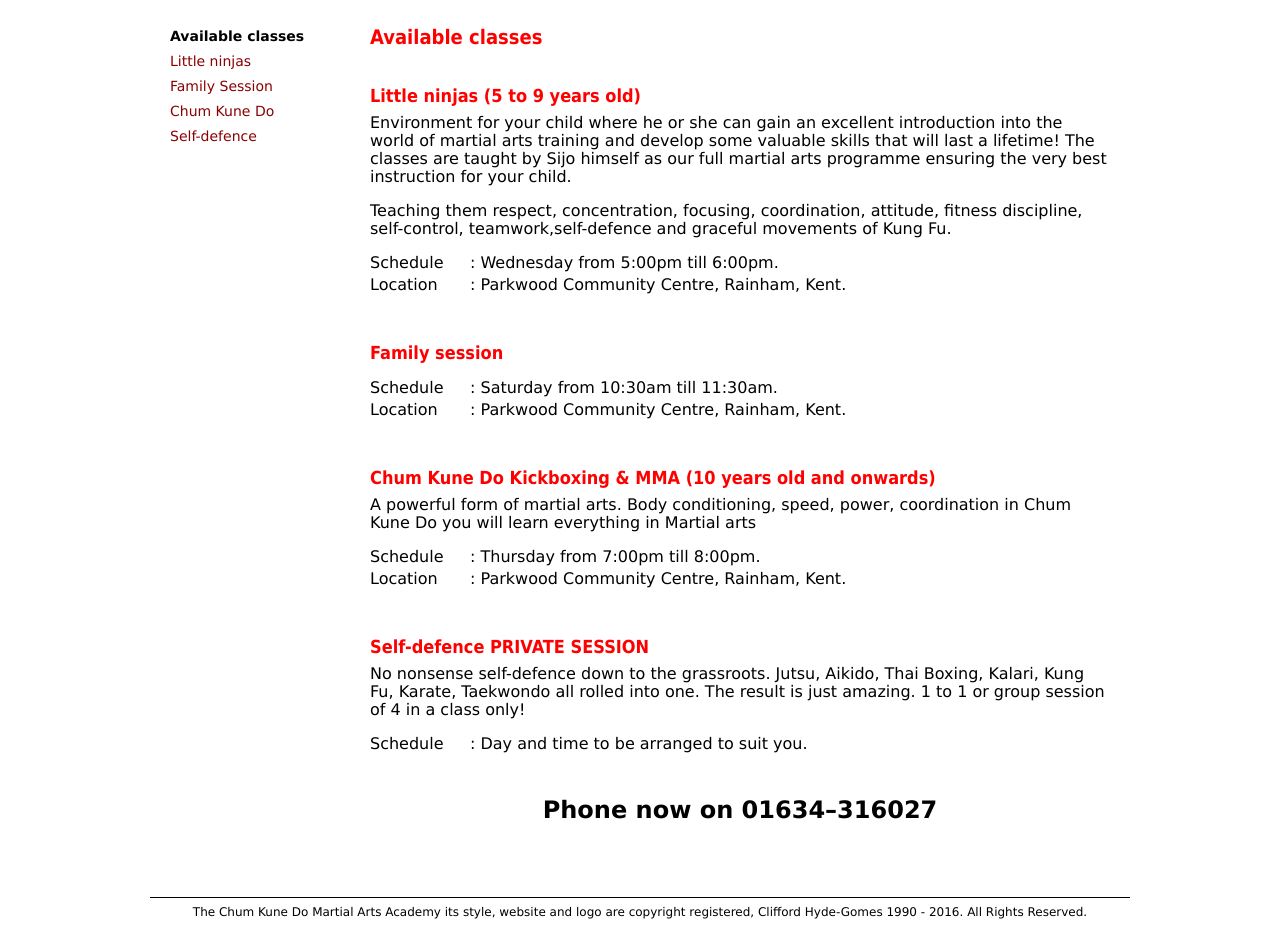
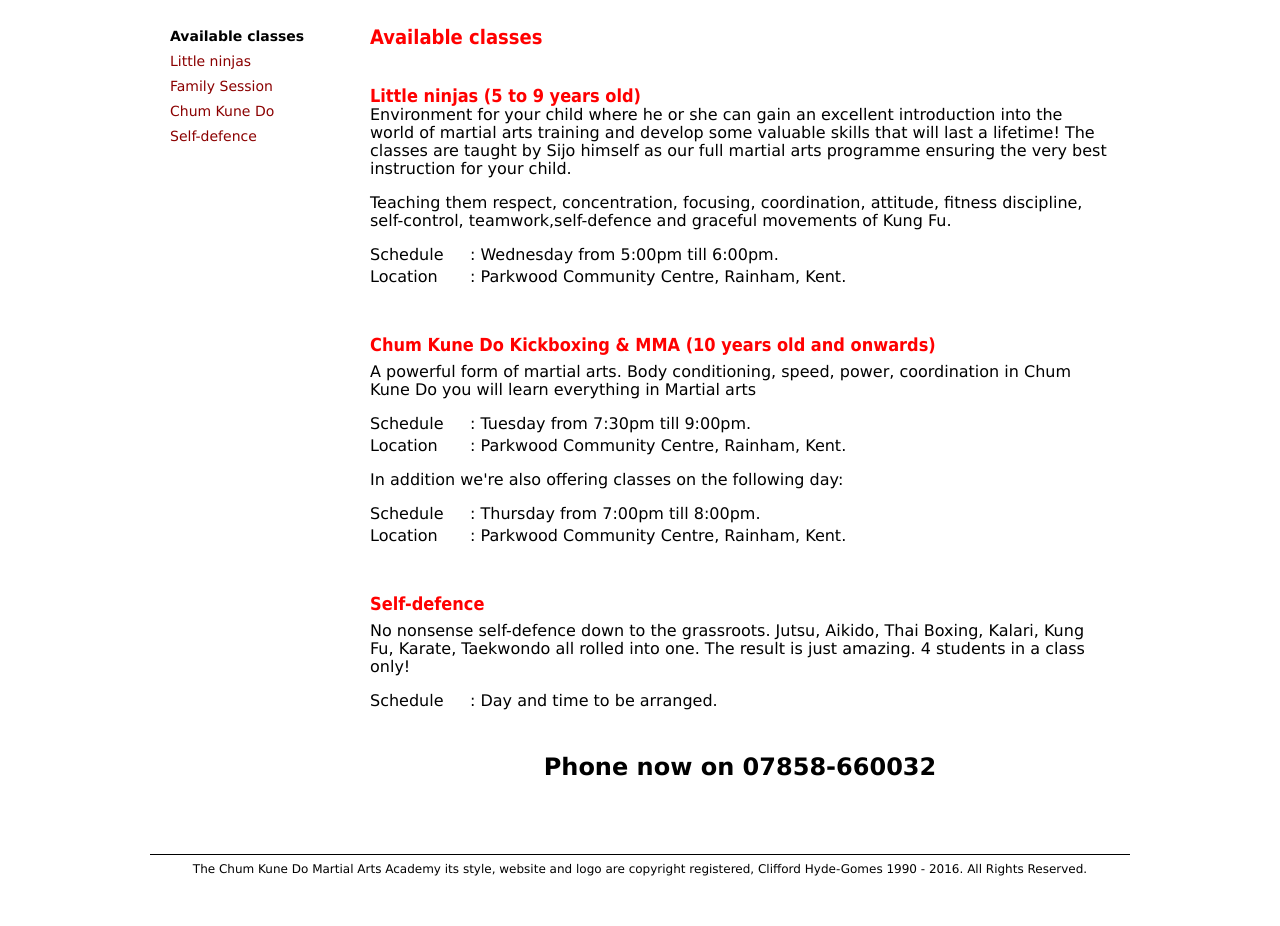
Before and after one commit to tbusser/chumkunedo, a plain HTML site: page classes.html in a window 1280 px wide. Shown: the part 162-1088 px from the top of the page. After the commit the page ends 1045 px from the top, so only its background shows below. Drawn offline with Linux system fonts and the light colour scheme.

Commit message:
Updated the classes and phone number

```diff
--- a/classes.html
+++ b/classes.html
@@ -67,7 +67,7 @@
 			<h2>Available classes</h2>
 
 			<article>
-				<h3 id="littleninjas">Little ninjas (5 to 9 years old)</h3>
+				<h3 id="littleninjas">Little ninjas (5 to 9 years old)</h3></
 				<p>Environment for your child where he or she can gain an excellent introduction into the world of martial arts training and develop some valuable skills that will last a lifetime! The classes are taught by Sijo himself as our full martial arts programme ensuring the very best instruction for your child.</p>
 				<p>Teaching them respect, concentration, focusing, coordination, attitude, fitness discipline, self-control, teamwork,self-defence and graceful movements of Kung Fu.</p>
 				<ul class="classesList">
@@ -77,17 +77,13 @@
 			</article>
 
 			<article>
-				<h3 id="familysession">Family session</h3>
-				<p></p>
+				<h3 id="chumkunedo">Chum Kune Do Kickboxing &amp; MMA (10 years old and onwards)</h3>
+				<p>A powerful form of martial arts. Body conditioning, speed, power, coordination in Chum Kune Do you will learn everything in Martial arts</p>
 				<ul class="classesList">
-					<li><span class="classesLabel">Schedule</span>: Saturday from 10:30am till 11:30am.</li>
+					<li><span class="classesLabel">Schedule</span>: Tuesday from 7:30pm till 9:00pm.</li>
 					<li><span class="classesLabel">Location</span>: Parkwood Community Centre, Rainham, Kent.</li>
 				</ul>
-			</article>
-
-			<article>
-				<h3 id="chumkunedo">Chum Kune Do Kickboxing &amp; MMA (10 years old and onwards)</h3>
-				<p>A powerful form of martial arts. Body conditioning, speed, power, coordination in Chum Kune Do you will learn everything in Martial arts</p>
+				<p>In addition we're also offering classes on the following day:</p>
 				<ul class="classesList">
 					<li><span class="classesLabel">Schedule</span>: Thursday from 7:00pm till 8:00pm.</li>
 					<li><span class="classesLabel">Location</span>: Parkwood Community Centre, Rainham, Kent.</li>
@@ -95,15 +91,15 @@
 			</article>
 
 			<article class="lastElementMargin">
-				<h3 id="selfdefence">Self-defence PRIVATE SESSION</h3>
-				<p>No nonsense self-defence down to the grassroots. Jutsu, Aikido, Thai Boxing, Kalari, Kung Fu, Karate, Taekwondo all rolled into one. The result is just amazing. 1 to 1 or group session of 4 in a class only!</p>
+				<h3 id="selfdefence">Self-defence</h3>
+				<p>No nonsense self-defence down to the grassroots. Jutsu, Aikido, Thai Boxing, Kalari, Kung Fu, Karate, Taekwondo all rolled into one. The result is just amazing. 4 students in a class only!</p>
 				<ul class="classesList">
-					<li><span class="classesLabel">Schedule</span>: Day and time to be arranged to suit you.</li>
+					<li><span class="classesLabel">Schedule</span>: Day and time to be arranged.</li>
 				</ul>
 			</article>
 
 			<p class="middle text-cta">
-				Phone now on 01634–316027
+				Phone now on 07858-660032
 			</p>
 		</div>
 	</div>
```
